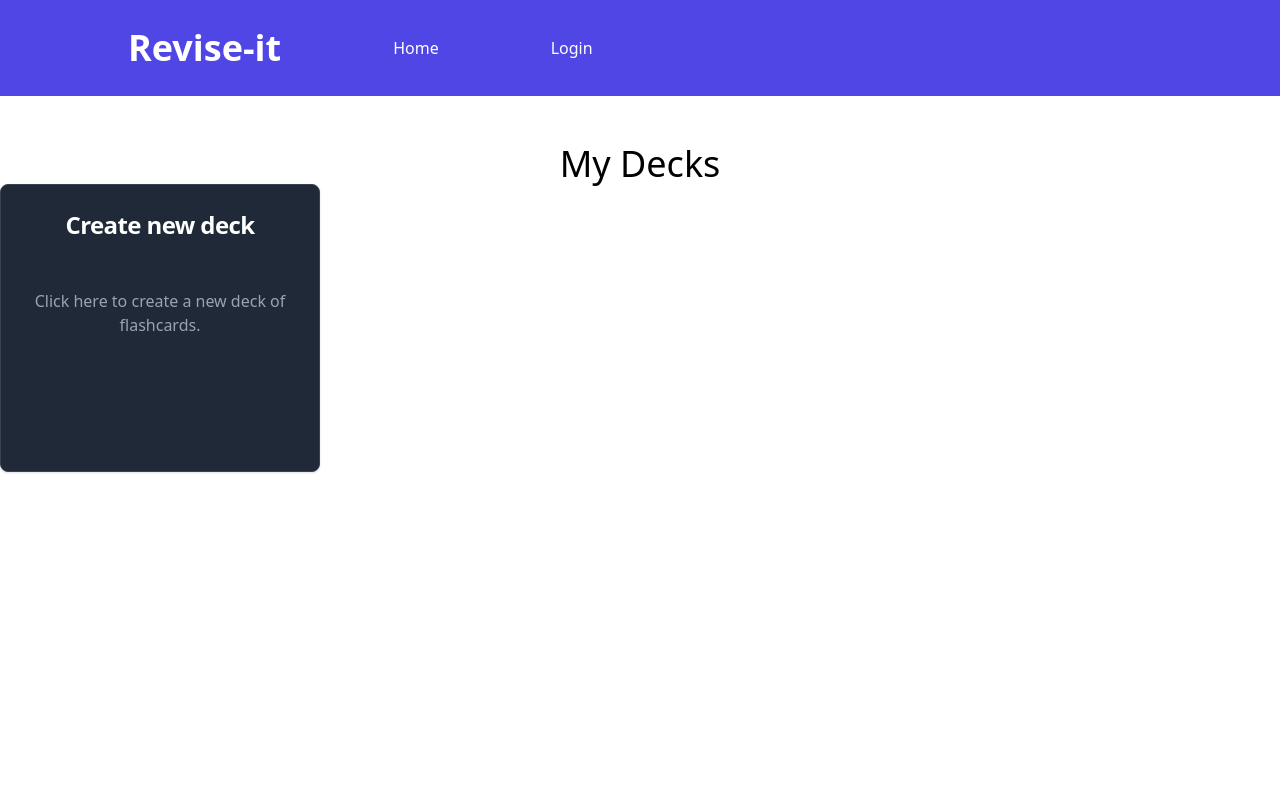
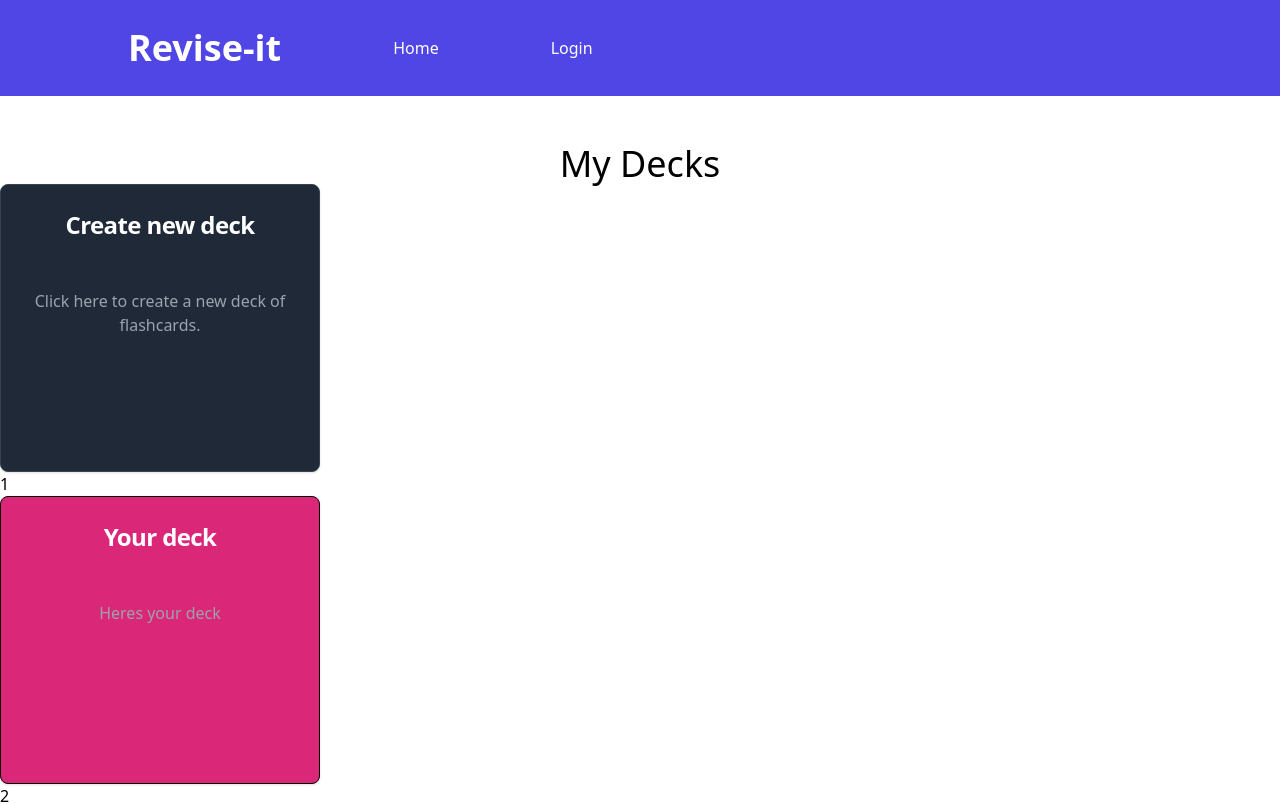
Before and after one commit to liam1703/revise-it, a Vue app in the folder frontend/: page /my-decks in a window 1280 px wide. Shown: the top 804 px of the page. Built offline with nearby package versions, Linux system fonts and the light colour scheme.

Commit message:
Add dummy decks for getting grid right

```diff
--- a/frontend/src/views/MyDecks.vue
+++ b/frontend/src/views/MyDecks.vue
@@ -1,7 +1,14 @@
 <template>
   <navbar />
   <h1 class="text-4xl text-center mt-12">My Decks</h1>
-  <create-deck-card />
+  <div class="w-full">
+    <create-deck-card />
+    <template v-for="deck in decks" v-bind:key="deck">
+      {{ deck }}
+      <deck-card  />
+    </template>
+  </div>
+
 
 </template>
 
@@ -9,4 +16,7 @@
 import Navbar from '../components/Navbar.vue';
 import CreateDeckCard from '../components/CreateDeckCard.vue';
 // createdeckcard is a bad name?
+import DeckCard from '../components/DeckCard.vue';
+
+const decks = [1, 2, 3, 4, 5, 6, 7, 8, 9, 10];
 </script>
```
